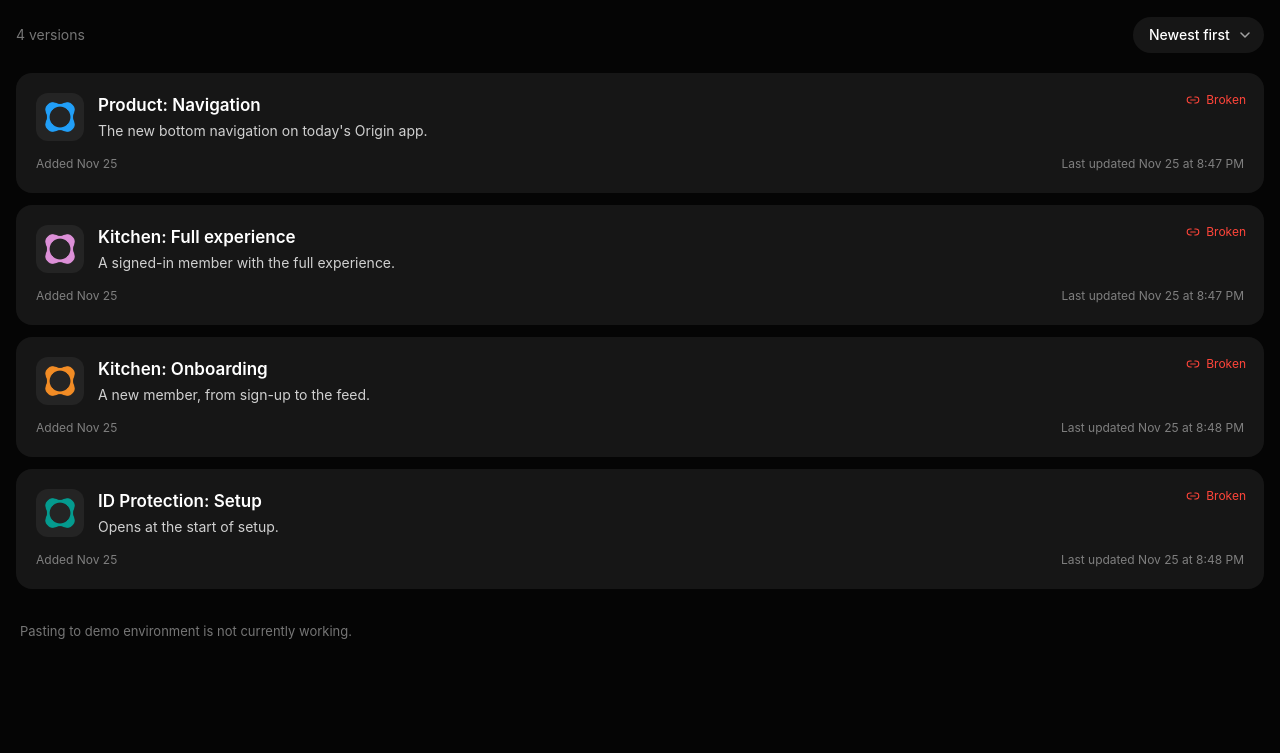
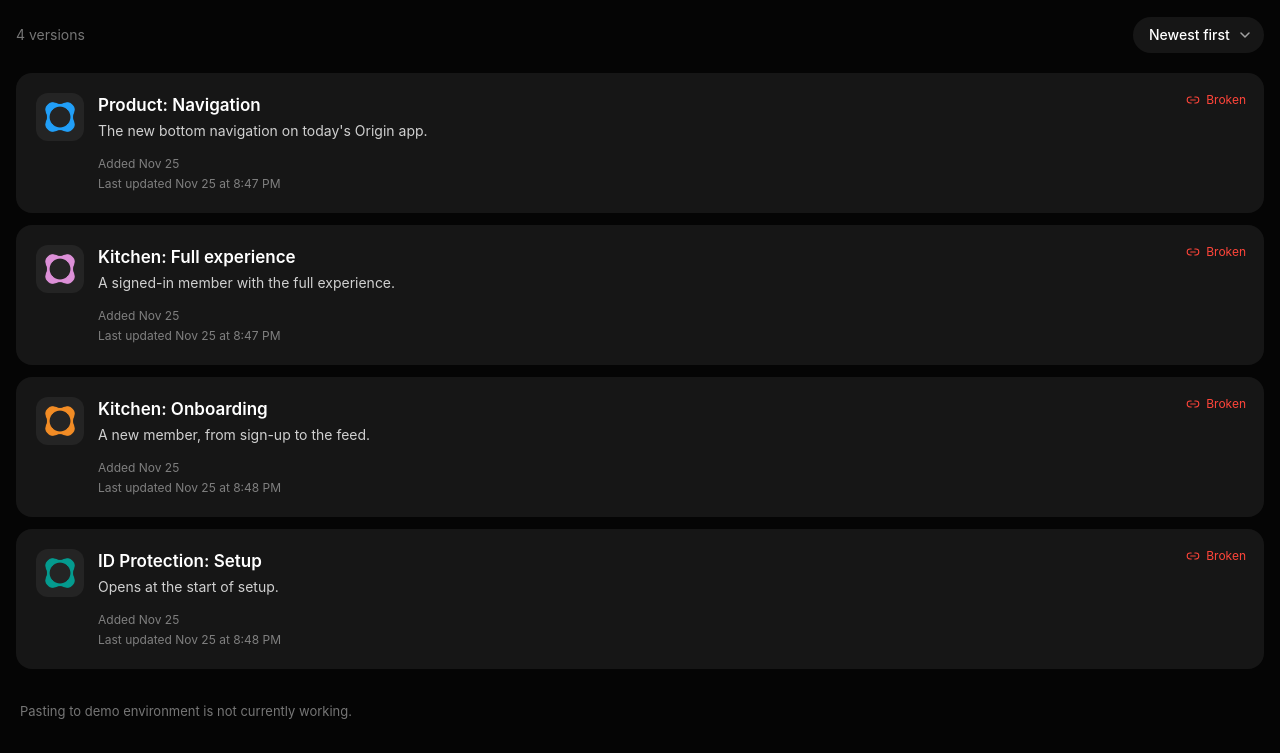
Before and after one commit to danielkaplan-tech/origin-prototypes, a plain HTML site: page index.html in a window 1280 px wide. Shown: the part 179-932 px from the top of the page. Before the commit the page ends 852 px from the top, so only its background shows below. Drawn offline with Linux system fonts and the light colour scheme; no server answers.

Commit message:
Dates stacked under the description, icon column left empty
Co-Authored-By: Claude Sonnet 5.5 <noreply@anthropic.com>

```diff
--- a/index.html
+++ b/index.html
@@ -28,7 +28,7 @@ h1{font-size:34px;line-height:40px;font-weight:600;letter-spacing:-.02em;margin:
 .row{display:flex;align-items:center;justify-content:space-between;gap:12px}
 .t{font-size:17px;line-height:24px;font-weight:600}
 .n{color:var(--text-2);font-size:14px;line-height:20px;margin-top:4px}
-.d{color:var(--text-3);font-size:12px;line-height:18px;margin-top:14px;display:flex;justify-content:space-between;gap:12px}
+.d{color:var(--text-3);font-size:12px;line-height:18px;margin-top:14px;display:flex;flex-direction:column;align-items:flex-start;gap:2px}
 .new{flex:none;font-size:11px;line-height:16px;font-weight:600;letter-spacing:.08em;text-transform:uppercase;background:#fff;color:#000;border-radius:6px;padding:2px 8px}
 .empty{color:var(--text-3);padding:24px 0}
 #viewer{position:fixed;inset:0;background:#000;display:none}
@@ -121,7 +121,7 @@ $('aSafari').onclick=()=>{seen[cur.id]=1;save();setTimeout(()=>{$('wrap2').style
   const set=t=>{if(t==='light')document.documentElement.dataset.theme='light';else delete document.documentElement.dataset.theme;if(m)m.content=t==='light'?'#f5f5f7':'#050505';try{localStorage.setItem('theme',t)}catch(e){}};
   set(document.documentElement.dataset.theme==='light'?'light':'dark');
   i.onclick=()=>set(document.documentElement.dataset.theme==='light'?'dark':'light')})();
-const V=19;let data=null;
+const V=20;let data=null;
 function render(){
   if(!data)return;const g=(data.groups||{})[group]||(data.groups||{}).everyone||{title:'Prototypes',items:[]};
   $('h').textContent=g.title||'Prototypes';
@@ -132,7 +132,7 @@ function render(){
   const c=$('cards');c.innerHTML='';
   if(!items.length){c.innerHTML='<div class="empty">Nothing here yet. New prototypes will appear on this screen.</div>'}
   for(const it of items){const b=document.createElement('button');b.className='card';
-    b.innerHTML='<div class="head"><img class="pi" alt=""><div class="body"><div class="row"><div class="t"></div></div><div class="n"></div></div></div><div class="d"></div><div class="st" data-u=""><svg width="14" height="14" viewBox="0 0 24 24" fill="none" stroke="currentColor" stroke-width="1.75" stroke-linecap="round" stroke-linejoin="round"><path d="M9 17H7A5 5 0 0 1 7 7h2"/><path d="M15 7h2a5 5 0 1 1 0 10h-2"/><path d="M8 12h8"/></svg><span></span></div>';b.querySelector('.st').dataset.u=it.url;
+    b.innerHTML='<div class="head"><img class="pi" alt=""><div class="body"><div class="row"><div class="t"></div></div><div class="n"></div><div class="d"></div></div></div><div class="st" data-u=""><svg width="14" height="14" viewBox="0 0 24 24" fill="none" stroke="currentColor" stroke-width="1.75" stroke-linecap="round" stroke-linejoin="round"><path d="M9 17H7A5 5 0 0 1 7 7h2"/><path d="M15 7h2a5 5 0 1 1 0 10h-2"/><path d="M8 12h8"/></svg><span></span></div>';b.querySelector('.st').dataset.u=it.url;
     b.querySelector('.t').textContent=it.title;const pi=b.querySelector('.pi');if(it.icon)pi.src=it.icon;else pi.remove();b.querySelector('.n').textContent=it.note||'';const up=(srv[it.url]||{}).modified||it.updated;b.querySelector('.d').innerHTML='<span></span><span></span>';b.querySelector('.d').children[0].textContent='Added '+day(it.added);if(up)b.querySelector('.d').children[1].textContent='Last updated '+fmt(up);applySt(b.querySelector('.st'));
     b.onclick=()=>sheet(it);c.appendChild(b)}
   (data.footer||[]).forEach(t=>{const p=document.createElement('p');p.className='foot';p.textContent=t;c.appendChild(p)});
--- a/links.json
+++ b/links.json
@@ -79,7 +79,7 @@
       ]
     }
   },
-  "version": 19,
+  "version": 20,
   "footer": [
     "Pasting to demo environment is not currently working."
   ]
```
